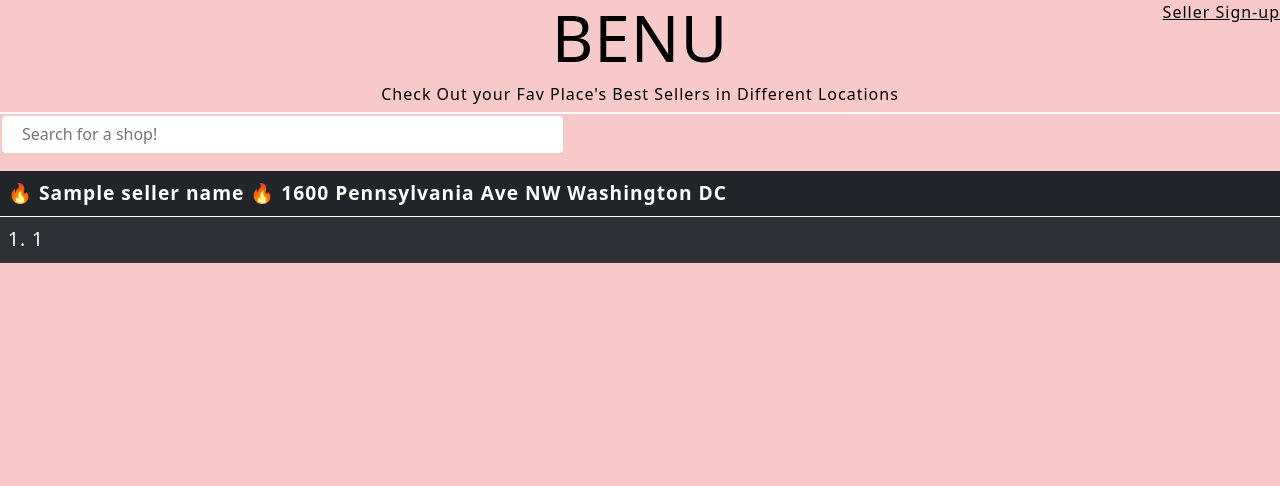
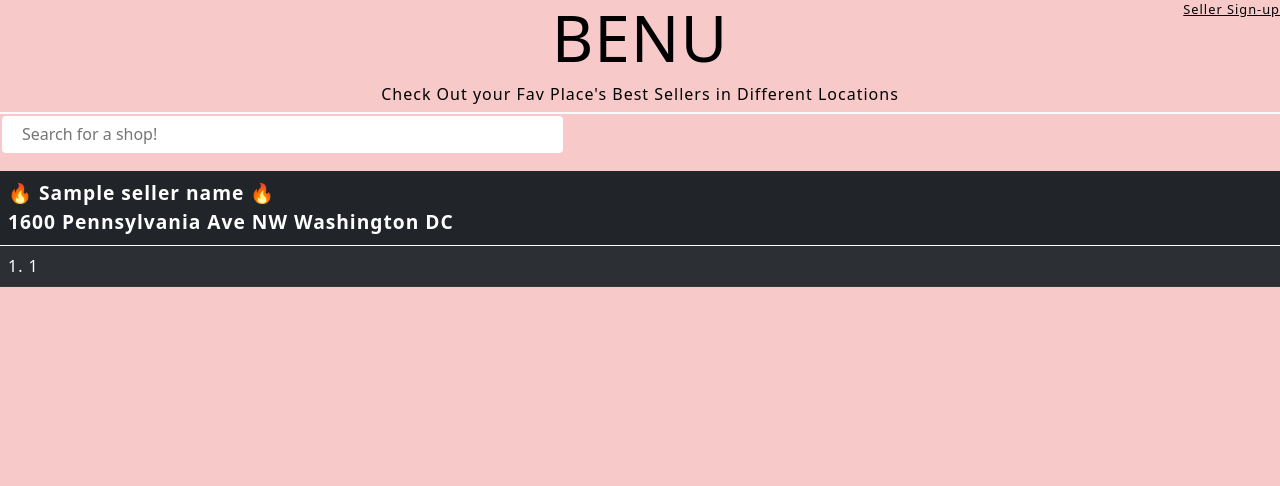
Before and after one commit to jr9597/squareHack, a Flask app: template templates/search.html in a window 1280 px wide. Shown: the top 486 px of the page. Run offline with Flask 2, Linux system fonts and the light colour scheme; data comes from the database, SQL or seed files in the repository; the template is opened without the code that fills it: values that come from a table or form of the project are taken from there, most other values are stand-ins (such as "Sample title", 1, 10 or a date in 2020).

Commit message:
fixed_ui

```diff
--- a/templates/base.html
+++ b/templates/base.html
@@ -21,7 +21,7 @@
             <h3 style="font-size:1em; text-align: center;">Check Out your Fav Place's Best Sellers in Different
                 Locations</h3>
         </div>
-        <span><a style="display: block; position: absolute; top: 0px; right: 0px;margin:auto; text-align:right; color:black; font-size:1em"
+        <span><a style="display: block; position: absolute; top: 0px; right: 0px;margin:auto; text-align:right; color:black; font-size:0.8em"
                 href="{{ url_for('authorize') }}">Seller Sign-up</a></span>
     </header>
 {% block storeList %}
--- a/templates/search.html
+++ b/templates/search.html
@@ -6,13 +6,13 @@
     <thead class="thead-light">
         <tr>
             <!-- Your Columns HERE -->
-            <th scope="col" style="font-size:1.2em">&#x1F525; {{sellerName}} &#x1F525; {{locationName.address_line_one}} {{locationName.city}} {{locationName.state}}</th>
+            <th scope="col" style="font-size:1.2em">&#x1F525; {{sellerName}} &#x1F525; <br><span style ="font-size: 1em">{{locationName.address_line_one}} {{locationName.city}} {{locationName.state}}</span></th>
         </tr>
     </thead>
     <tbody>
         {% for i in sortedOrders %}
         <tr>
-            <td style="font-size: 1.2em">{{loop.index}}. {{i[0]}}</td>
+            <td style="font-size: 1em">{{loop.index}}. {{i[0]}}</td>
         </tr>
         {% endfor %}
     </tbody>
```
